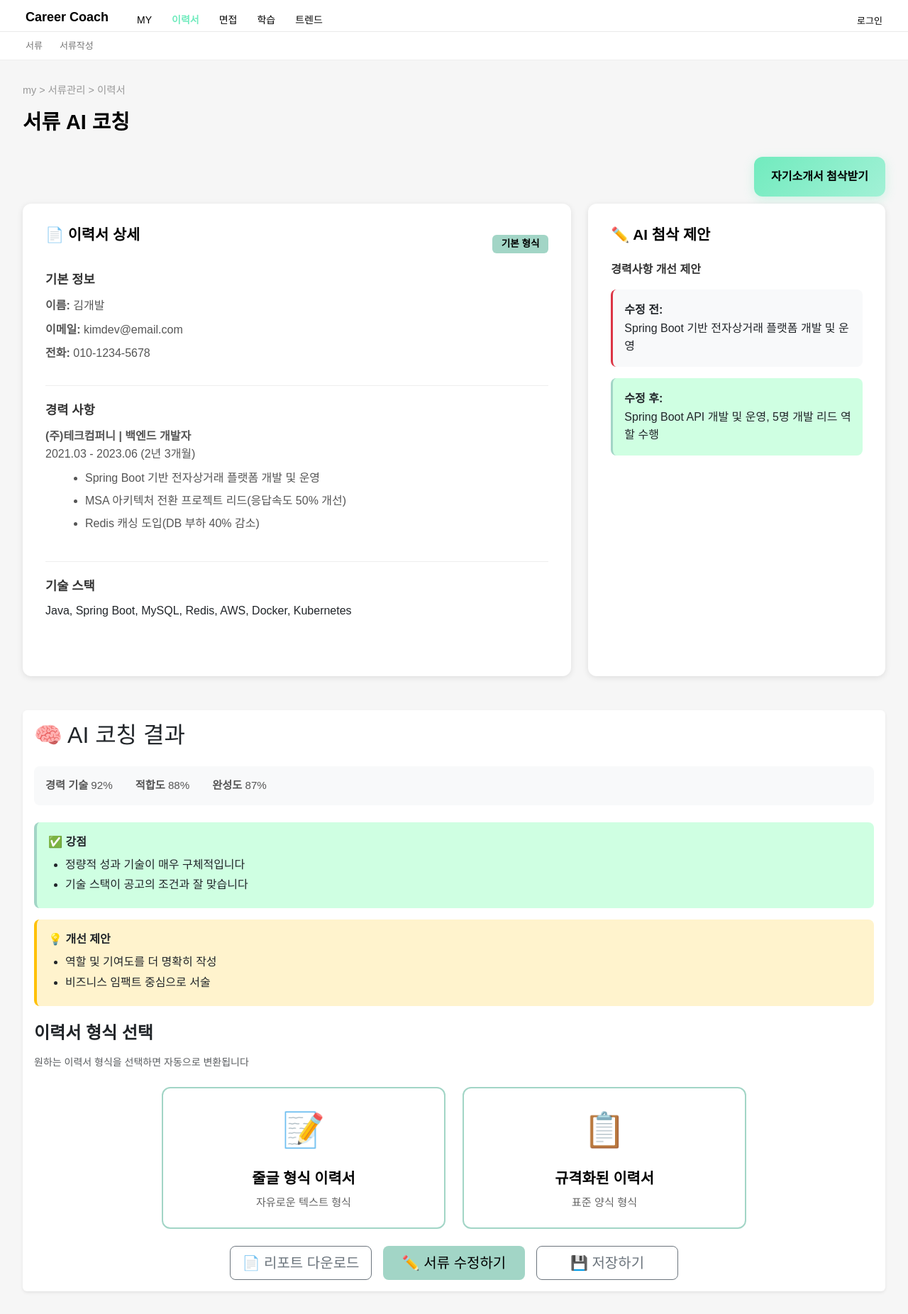
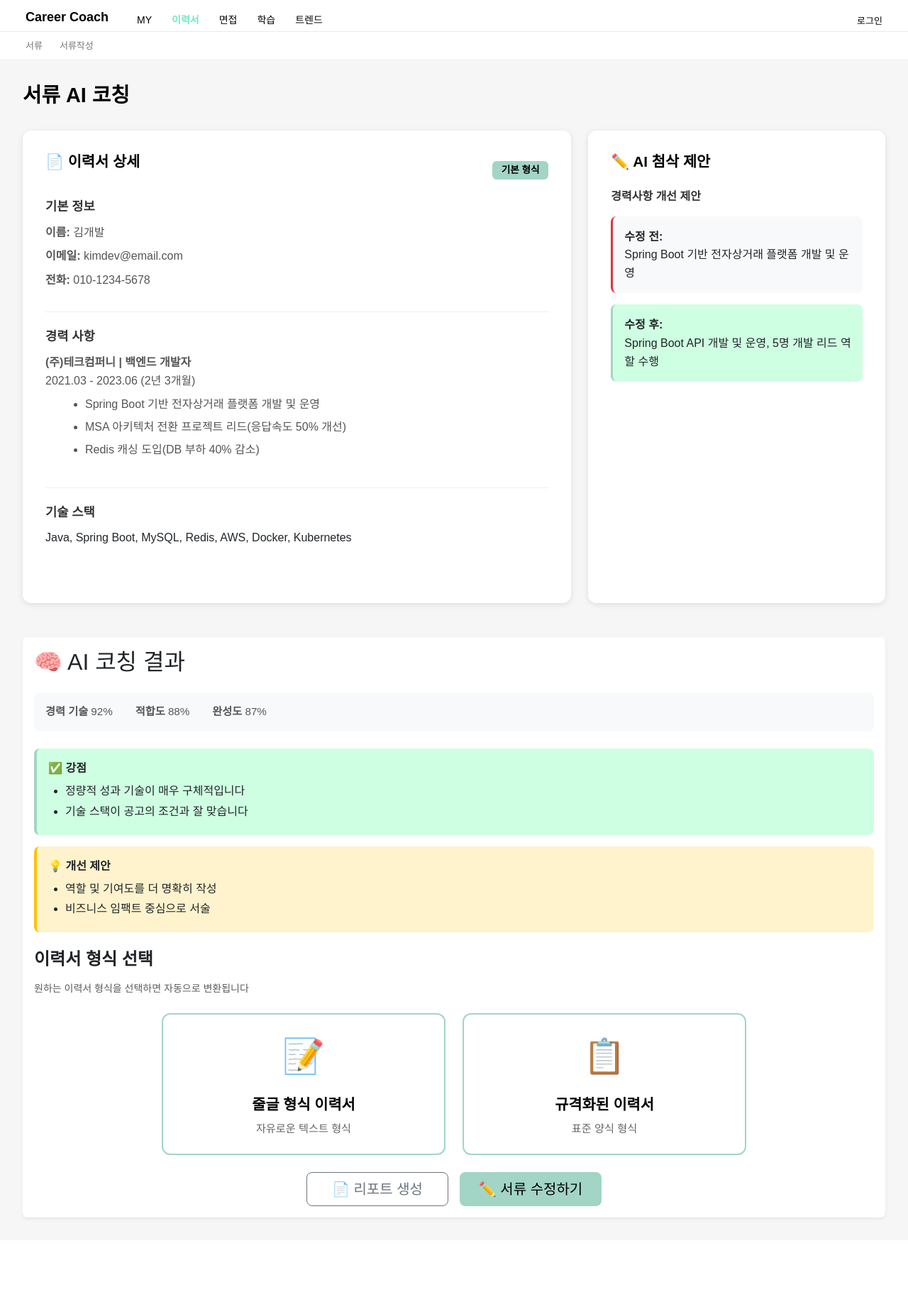
Before and after one commit to llbk-team/llbky-front, a Vue app: page /resume/coach in a window 1280 px wide. Shown: the whole page at 71% size. After the commit the page ends 1748 px from the top, so only its background shows below. Built offline with nearby package versions, Linux system fonts and the light colour scheme; a web font is replaced by a local one.

Commit message:
design: 서류 작성 디자인 통일

```diff
--- a/src/views/resume/PortfolioWrite.vue
+++ b/src/views/resume/PortfolioWrite.vue
@@ -7,11 +7,6 @@
 
       <!-- Main Content -->
       <main class="content">
-        <!-- Breadcrumb -->
-        <div class="breadcrumb">
-          <span>my > 서류작성 > 포트폴리오</span>
-        </div>
-
         <!-- Page Title -->
         <h1 class="page-title">서류 AI 코칭</h1>
 
--- a/src/views/resume/ResumeCoach.vue
+++ b/src/views/resume/ResumeCoach.vue
@@ -5,13 +5,7 @@
 
       <!-- ✅ 컨텐츠 영역 -->
       <section class="content">
-        <div class="breadcrumb">my &gt; 서류관리 &gt; 이력서</div>
         <h1 class="page-title">서류 AI 코칭</h1>
-        <div class="resume-header">
-          <button class="button-item" :class="{ active: $route.path === '/resume/coverletter' }" @click="$router.push('/resume/coverletter')">
-            자기소개서 첨삭받기
-          </button>
-        </div>
         <div class="resume-layout">
 
           <!-- ✅ 상단: 이력서 상세(2) + AI 첨삭 제안(1) - 2:1 비율 -->
@@ -391,16 +385,12 @@
               <!-- 하단 버튼 -->
               <div class="d-flex gap-3 justify-content-center">
                 <button class="btn btn-outline-secondary fw-medium btn-lg btn-fixed-width" @click="$router.push('/resume/list')">
-                  📄 리포트 다운로드
+                  📄 리포트 생성
                 </button>
 
                 <!-- 수정 모드 전환 버튼 -->
                 <button class="btn btn-mint fw-medium btn-lg btn-fixed-width" @click="toggleEditMode">
                   {{ isEditing ? '💾 수정완료' : '✏️ 서류 수정하기' }}
-                </button>
-
-                <button class="btn btn-outline-secondary fw-medium btn-lg btn-fixed-width" @click="$router.push('/resume/list')">
-                  💾 저장하기
                 </button>
               </div>
             </div>
--- a/src/views/resume/ResumeWrite.vue
+++ b/src/views/resume/ResumeWrite.vue
@@ -8,9 +8,6 @@
 
       <!-- 이력서 작성 폼 -->
       <div class="resume-form-container">
-        <div class="breadcrumb">
-          <span>my > 서류작성 > 이력서</span>
-        </div>
         <div class="form-header">
           <h1>이력서 작성하기</h1>
           <p>단순한 정보를 입력하여보면 자동으로 양식에 맞게 내용까지 추천받을 수 있습니다.<br>
```
